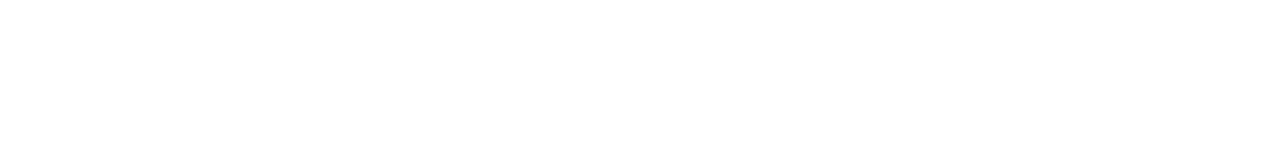
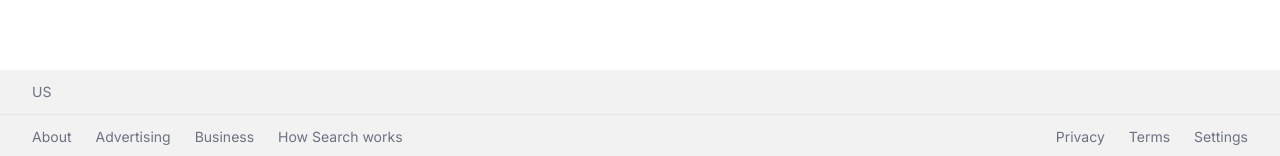
Before and after one commit to Shivam0069/Google_CLone, a Next.js app: page / in a window 1280 px wide. Shown: the part 641-797 px from the top of the page. Built offline with nearby package versions, Linux system fonts and the light colour scheme; no server answers.

Commit message:
add footer component

```diff
--- a/app/globals.css
+++ b/app/globals.css
@@ -5,6 +5,9 @@
 @layer components {
   .btn {
     @apply bg-[#f8f9fa] rounded-md  text-sm text-gray-800 hover:ring-1 hover:ring-gray-200 focus:outline-none active:ring-gray-300 hover:shadow-md w-36 h-10 transition-shadow flex justify-center items-center;
+  }
+  .link{
+    @apply hover:underline cursor-pointer
   }
 }
 /* :root {
--- a/app/layout.js
+++ b/app/layout.js
@@ -1,6 +1,7 @@
 import { Inter } from "next/font/google";
 import "./globals.css";
 import Head from "next/head";
+import Footer from "@/components/Footer";
 
 const inter = Inter({ subsets: ["latin"] });
 
@@ -18,7 +19,10 @@
       {/* <Head>
         <link rel="icon" href="/favicon.svg" />
       </Head> */}
-      <body className={inter.className}>{children}</body>
+      <body className={inter.className}>
+        {children}
+        <Footer />
+      </body>
     </html>
   );
 }
--- /dev/null
+++ b/components/CountryLookup.js
@@ -0,0 +1,16 @@
+"use client";
+import React, { useEffect, useState } from "react";
+
+export default function CountryLookup() {
+  const [country, setCountry] = useState("US");
+
+  useEffect(() => {
+    fetch(
+      `https://extreme-ip-lookup.com/json/?key=${process.env.NEXT_PUBLIC_IP_API_KEY}`
+    )
+      .then((res) => res.json())
+      .then((data) => setCountry(data.country));
+  }, []);
+
+  return <div>{country}</div>;
+}
--- /dev/null
+++ b/components/Footer.js
@@ -0,0 +1,25 @@
+import React from "react";
+import CountryLookup from "./CountryLookup";
+
+export default function Footer() {
+  return (
+    <footer className="absolute bottom-0 text-sm text-gray-500 bg-[#f2f2f2] w-full">
+      <div className="border-b px-8 py-3">
+        <CountryLookup />
+      </div>
+      <div className="flex flex-col sm:flex-row justify-between items-center px-8 py-3 space-y-7 sm:space-y-0">
+        <ul className="flex items-center space-x-6">
+          <li className="link">About</li>
+          <li className="link">Advertising</li>
+          <li className="link">Business</li>
+          <li className="link">How Search works</li>
+        </ul>
+        <ul className="flex items-center space-x-6">
+          <li className="link">Privacy</li>
+          <li className="link">Terms</li>
+          <li className="link">Settings</li>
+        </ul>
+      </div>
+    </footer>
+  );
+}
```
